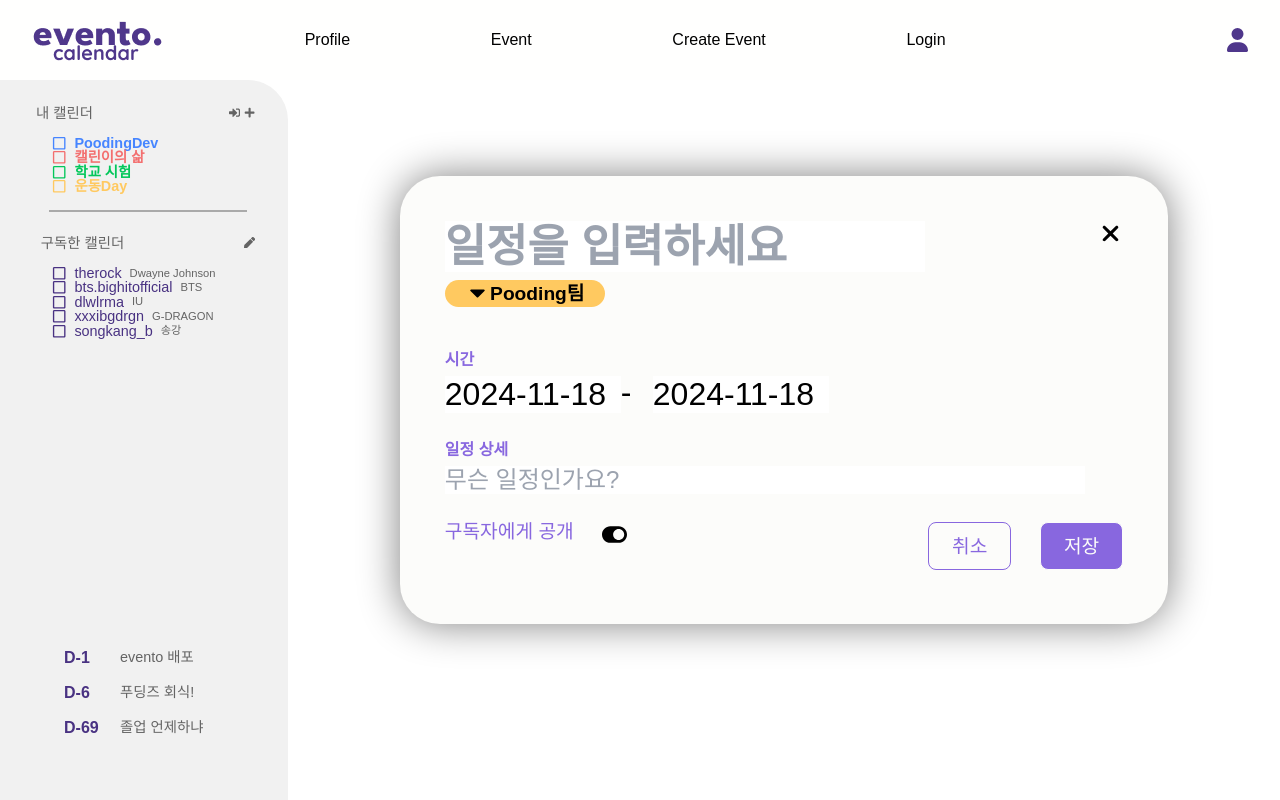
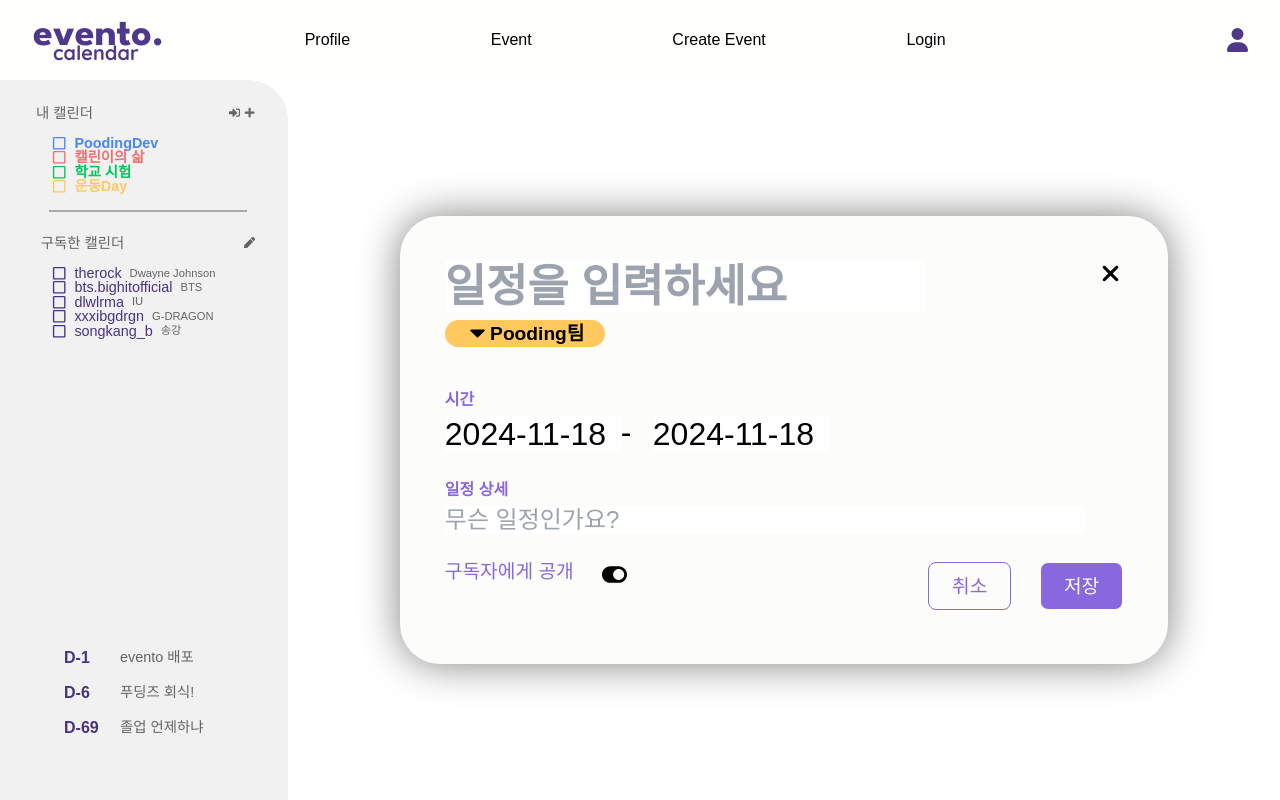
Before and after one commit to PoodingDev/Evento_FE, a React (Vite) app: page /new-event in a window 1280 px wide. Built offline with nearby package versions, Linux system fonts and the light colour scheme.

Commit message:
Feat: #6 함수 이름 수정

```diff
--- a/src/components/CreateEventModal.jsx
+++ b/src/components/CreateEventModal.jsx
@@ -2,16 +2,16 @@ import "react-datepicker/dist/react-datepicker.css";
 import DatePicker from "react-datepicker";
 import React, { useState } from "react";
 import { FaCaretDown, FaToggleOn } from "react-icons/fa";
-import { FaXmark } from "react-icons/fa6";
+import { FaRegFileCode, FaXmark } from "react-icons/fa6";
 
 // $(".ui-datepicker ").css({ "margin-left": "141px", "margin-top": "-223px" });
 
-export default function EventCreate() {
+export default function CreateEvent() {
   const [startDate, setStartDate] = useState(new Date());
   const [endDate, setendDate] = useState(new Date());
 
   return (
-    <div className="ml-[18rem] flex h-screen items-center justify-center">
+    <div className="ml-[18rem] flex h-screen items-center justify-center pt-[5rem]">
       <div className="h-[28rem] w-[48rem] rounded-[2.5rem] bg-eventoWhite p-[2.8rem] shadow-[0_0_2.5rem_gray]">
         <div className="flex flex-wrap justify-between">
           {/* 제목 */}
```
